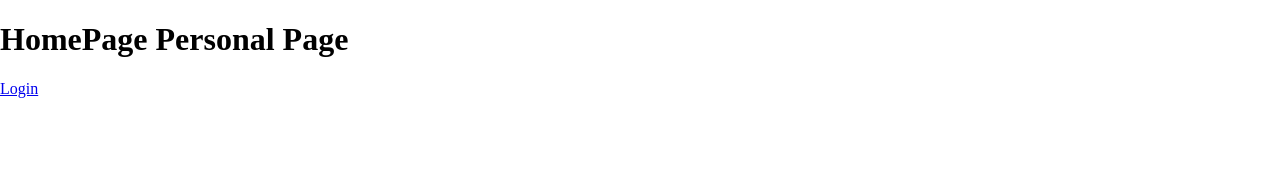
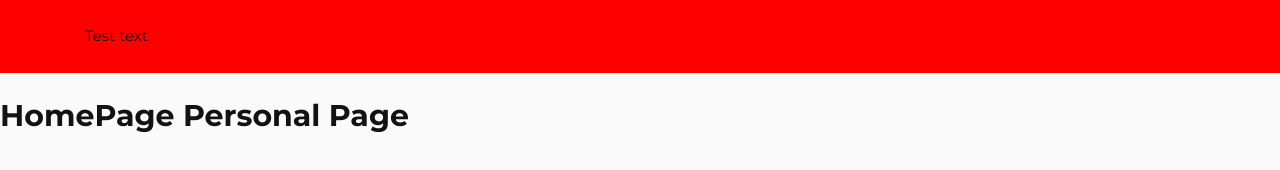
Before and after one commit to Serafim1979/personalPage, a website: page src/index.html in a window 1280 px wide. Drawn offline with nearby package versions, Linux system fonts and the light colour scheme; files that its build step writes are made by us from their sources; files whose address does not match are found by name.

Commit message:
Updated js-yaml

```diff
--- a/package.json
+++ b/package.json
@@ -21,6 +21,7 @@
     },
     "dependencies": {
         "bootstrap": "^4.5.0",
+        "js-yaml": "^3.14.0",
         "slick-carousel": "^1.8.1"
     }
 }
--- a/src/assets/sass/blocks/header.scss
+++ b/src/assets/sass/blocks/header.scss
@@ -1,11 +1,5 @@
 .header {
     width: 100%;
     padding: 10px;
-    background-color: $primaryColor;
+    background-color: red;
 }
-
-.header__title {
-    margin: 0;
-    font-size: 36px;
-    color: #fff;
-}
--- a/src/assets/sass/style.scss
+++ b/src/assets/sass/style.scss
@@ -1,8 +1,28 @@
 @import "vars";
+
+html {
+    font-size: 15px;
+}
 
 body {
     margin: 0;
+
+    background-color: $gray;
+
+    font-family: 'Montserrat', sans-serif;
+    color: $black;
+    font-size: 1rem;
+    line-height: 1.5;
 }
+
+*,
+*:before,
+*:after {
+    box-sizing: border-box;
+}
+
+/* Blocks */
+@import "blocks/header.scss";
 
 /* bootstrap */
 @import "../../../node_modules/bootstrap/scss/functions";
--- a/src/assets/sass/vars.scss
+++ b/src/assets/sass/vars.scss
@@ -1,7 +1,8 @@
-$primaryColor: #223dcc;
+$gray_dark: #a1a1a1;
+$pink: #cf246c;
+$white: #fff;
 $black: #121212;
-$gray: #f8f8f8;
-
-$indent: 15px;
-$radius: 10px 10px 15px 15px;
-$shadow: 0 0 10px rgba(0,0,0,0.5);
+$gray: #fafafa;
+$radius: 10px;
+$radius_sm: 5px;
+$shadow: 0 0 25px rgba(0, 0, 0, .05);
--- a/src/index.html
+++ b/src/index.html
@@ -2,7 +2,9 @@
 layout: default
 title: HomePage
 ---
-<div class="header">
-    <h1 class="header__title">HomePage {{data.project}} </h1>
-    <a href="#" class="btn">Login</a>
-</div>
+<header class="header">
+    <div class="container">
+        <p>Test text</p>
+    </div>
+</header>
+<h1>HomePage {{data.project}} </h1>
--- a/src/tpl/partials/head.html
+++ b/src/tpl/partials/head.html
@@ -1,5 +1,6 @@
 <meta charset="UTF-8">
-<meta name="viewport" content="width=device-width, initial-scale=1.0">
+<link href="https://fonts.googleapis.com/css2?
+family=Montserrat:wght@400;500;600;700&display=swap" rel="stylesheet">
 <link rel="stylesheet" href="assets/css/style.css">
 
 <!-- Useful meta tags -->
```
Also changed, not shown: dist/assets/css/style.css, dist/assets/css/style.min.css, dist/index.html, 1 other file.
